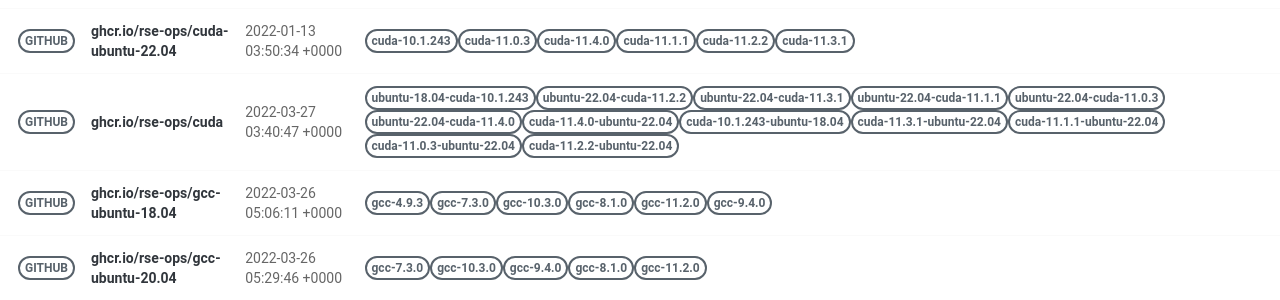
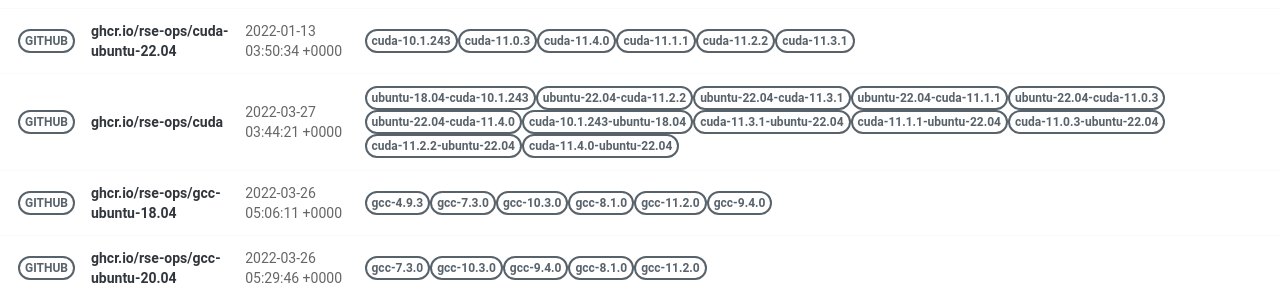
Before and after one commit to rse-ops/docker-images, a Jekyll site: the page built from pages/index.md, in a window 1280 px wide. Shown: the part 421-721 px from the top of the page. Built offline with Jekyll 4.4.1, drawn with Linux system fonts in a browser that asks for light colours; nearby versions of some CDN libraries.

Commit message:
Automated push to update library 2022-03-27

```diff
--- a/_library/ghcr.io-rse-ops-cuda.md
+++ b/_library/ghcr.io-rse-ops-cuda.md
@@ -1,7 +1,7 @@
 ---
 layout: container
 name: ghcr.io/rse-ops/cuda
-updated_at: 2022-03-27 03:40:47.879242
+updated_at: 2022-03-27 03:44:21.760485
 
 
 container_url: https://github.com/orgs/rse-ops/packages/container/package/cuda
```
Also changed, not shown: other parts of _library/ghcr.io-rse-ops-cuda.md (+3 -3 lines).
